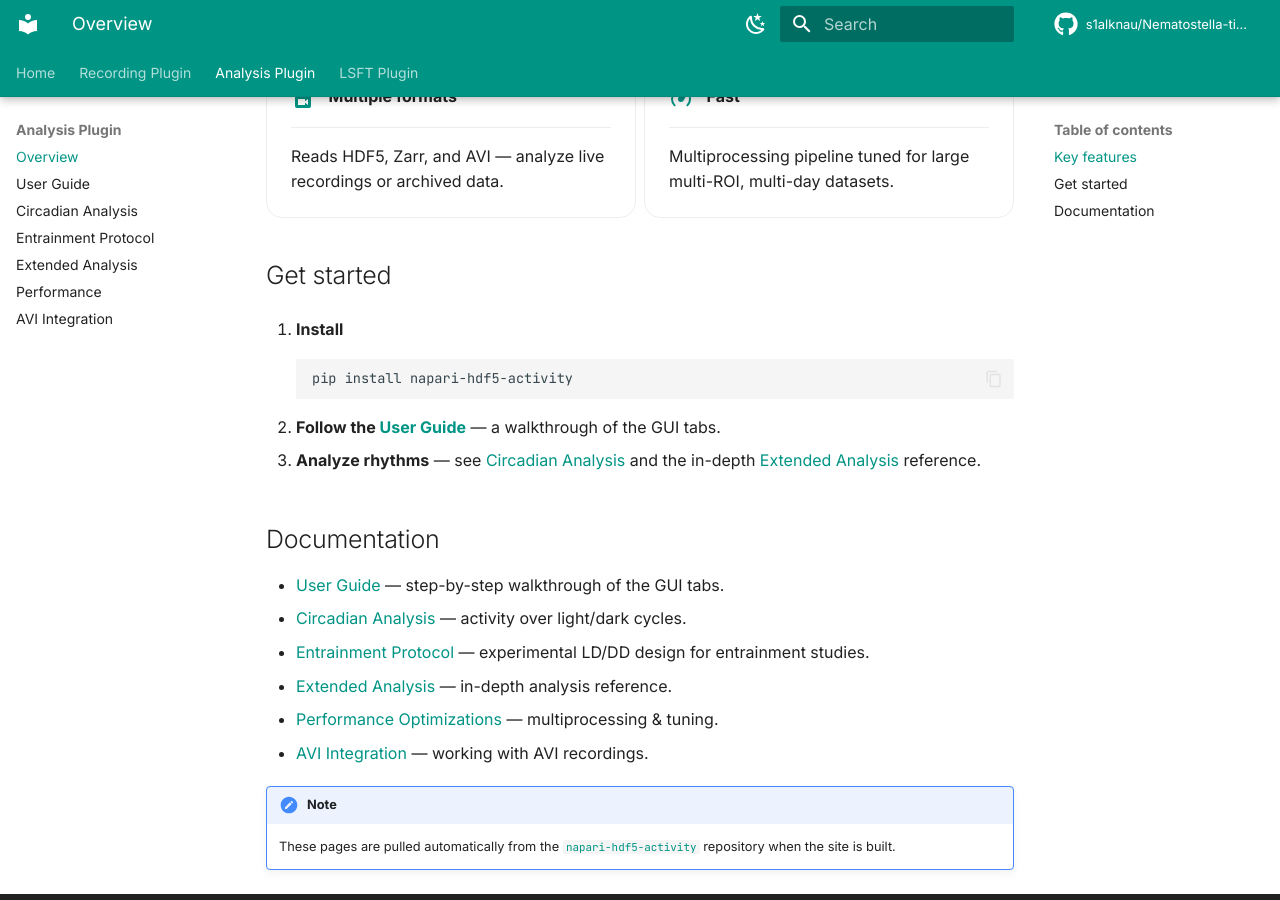
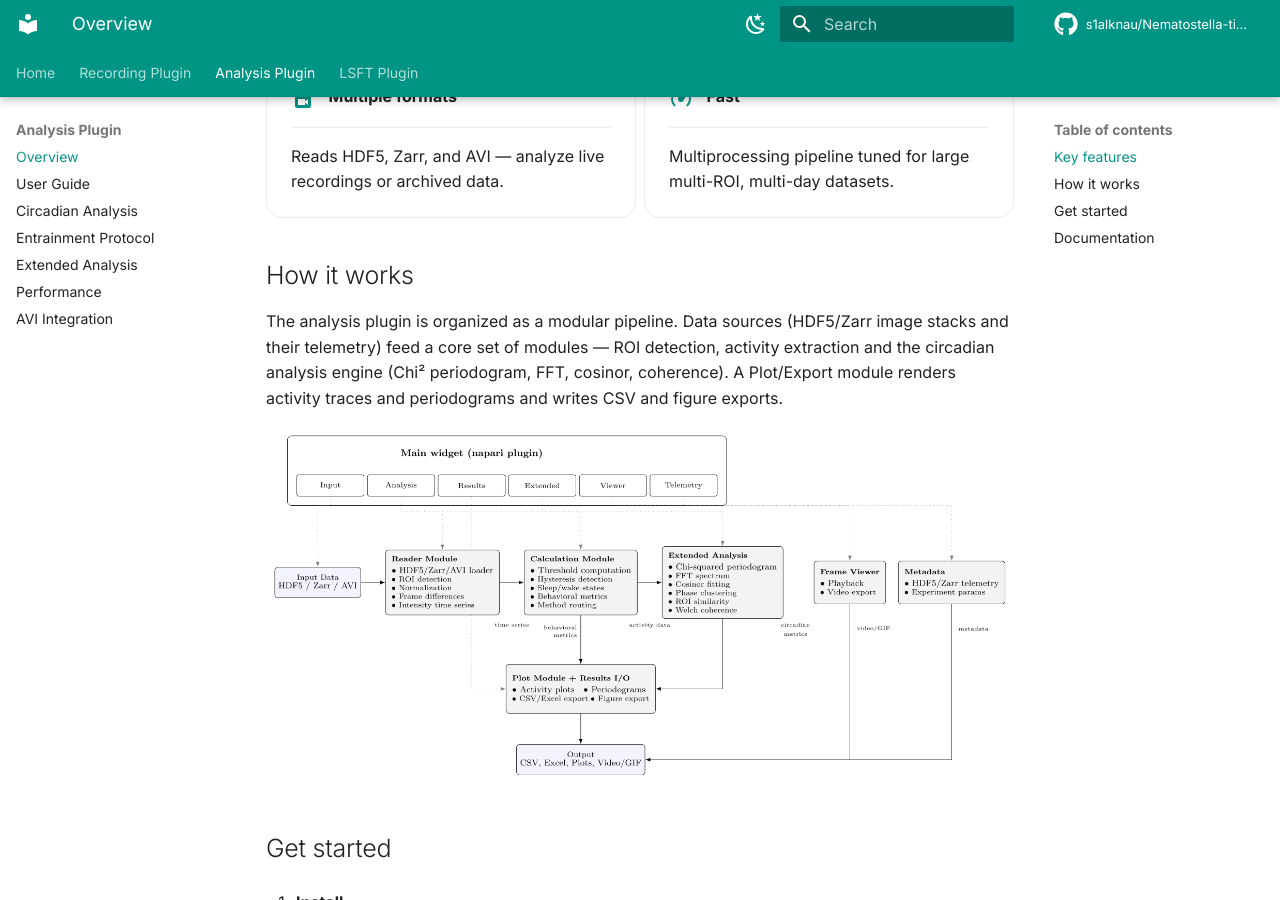
Before and after one commit to s1alknau/Nematostella-time-series, an MkDocs documentation site: the page built from docs/analysis/index.md, in a window 1280 px wide and 900 px high, scrolled down 590 px. Built offline with MkDocs 1.6.1 and Material for MkDocs 9.7.7, drawn with Linux system fonts in a browser that asks for light colours; comment, search, counter and statistics services are not loaded.

Commit message:
Docs: add analysis-plugin architecture diagram to the Analysis overview
Render fig:analysis-architecture from the manuscript and embed it in a new
"How it works" section of docs/analysis/index.md, mirroring the recording
plugin overview.

Co-Authored-By: Claude Opus 4.8 <noreply@anthropic.com>

```diff
--- a/docs/analysis/index.md
+++ b/docs/analysis/index.md
@@ -39,6 +39,16 @@ recordings — the companion to the [Recording Plugin](../recording.md).
 
 </div>
 
+## How it works
+
+The analysis plugin is organized as a modular pipeline. Data sources (HDF5/Zarr
+image stacks and their telemetry) feed a core set of modules — ROI detection,
+activity extraction and the circadian analysis engine (Chi² periodogram, FFT,
+cosinor, coherence). A Plot/Export module renders activity traces and
+periodograms and writes CSV and figure exports.
+
+![Software architecture of the napari-hdf5-activity analysis plugin](../images/diagrams/analysis-architecture.png)
+
 ## Get started
 
 1. **Install**
```
Also changed, not shown: docs/images/diagrams/analysis-architecture.png (added).
